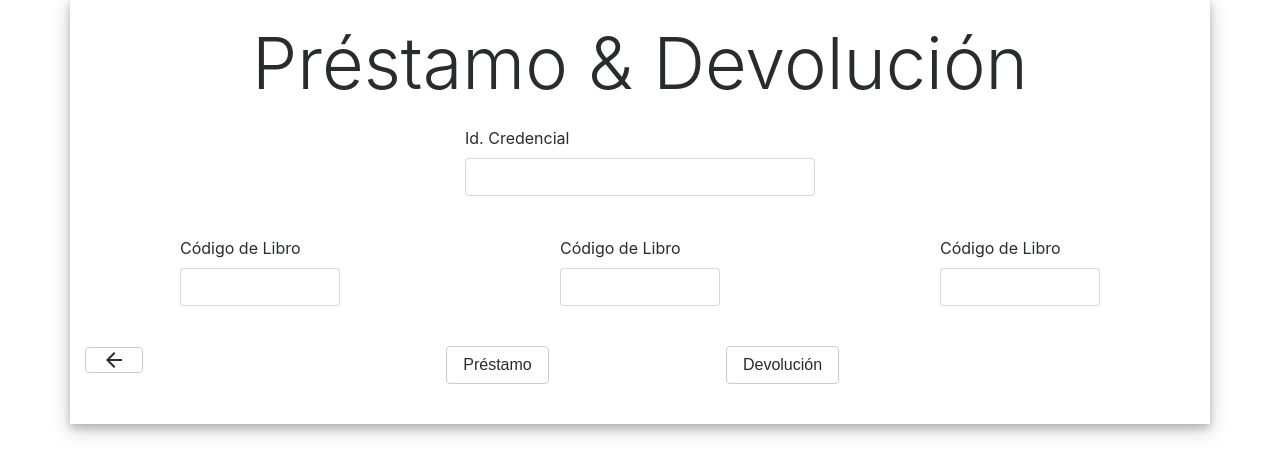
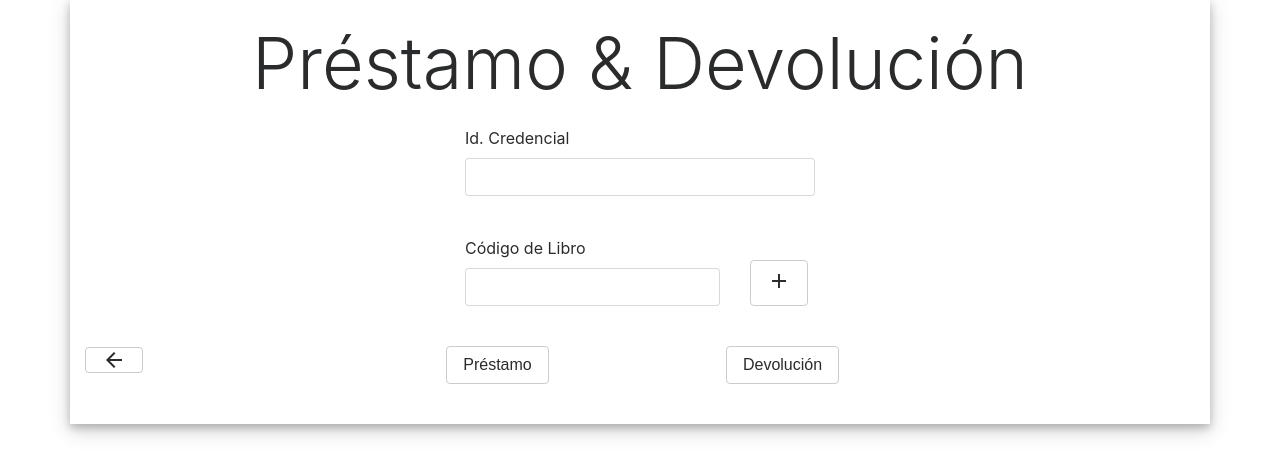
Before and after one commit to BernardoLaing/DAW, a PHP site: page /lend_return.php in a window 1280 px wide. Shown: the part 123-599 px from the top of the page. Run offline with PHP 8.4, Linux system fonts and the light colour scheme; some libraries are stand-ins or nearby versions.

Commit message:
Interfaz prestamo corregida

```diff
--- a/Proyecto CECEQ/lend_return.php
+++ b/Proyecto CECEQ/lend_return.php
@@ -24,28 +24,17 @@
   </div>
   <!--ID LIBROS--><br>
   <div class="row">
-      <div class="col-sm-1"></div> <!--NADA-->
-      <div class='col-sm-2'>
+      <div class="col-sm-4"></div> <!--NADA-->
+      <div class='col-sm-3'>
           <div class='form-group'>
               <label for="user_ocupation">Código de Libro</label>
               <input class="form-control" id="user_ocupation" name="user[ocupation]" required="false" size="30" type="text" />
           </div>
       </div>
-      <div class="col-sm-2"></div> <!--NADA-->
-      <div class='col-sm-2'>
-          <div class='form-group'>
-              <label for="user_ocupation">Código de Libro</label>
-              <input class="form-control" id="user_ocupation" name="user[ocupation]" required="false" size="30" type="text" />
-          </div>
-      </div>
-      <div class="col-sm-2"></div> <!--NADA-->
-      <div class='col-sm-2'>
-          <div class='form-group'>
-              <label for="user_ocupation">Código de Libro</label>
-              <input class="form-control" id="user_ocupation" name="user[ocupation]" required="false" size="30" type="text" />
-          </div>
-      </div>
-      <div class="col-sm-1"></div> <!--NADA-->
+      <div class="col-sm-1"> <!--BOTON MAS -->
+        <br><a class="btn btn-secondary mx-auto my-auto py-2" href="#"><i class="material-icons">add</i></a>
+      </div> <!--NADA-->
+      <div class="col-sm-4"></div> <!--NADA-->
   </div>
   <!--BOTONES--><br>
   <div class="row">
```
